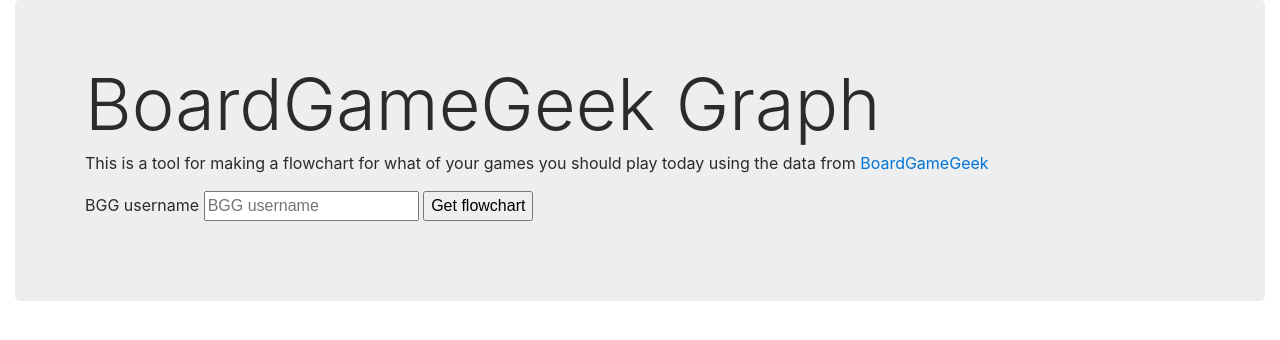
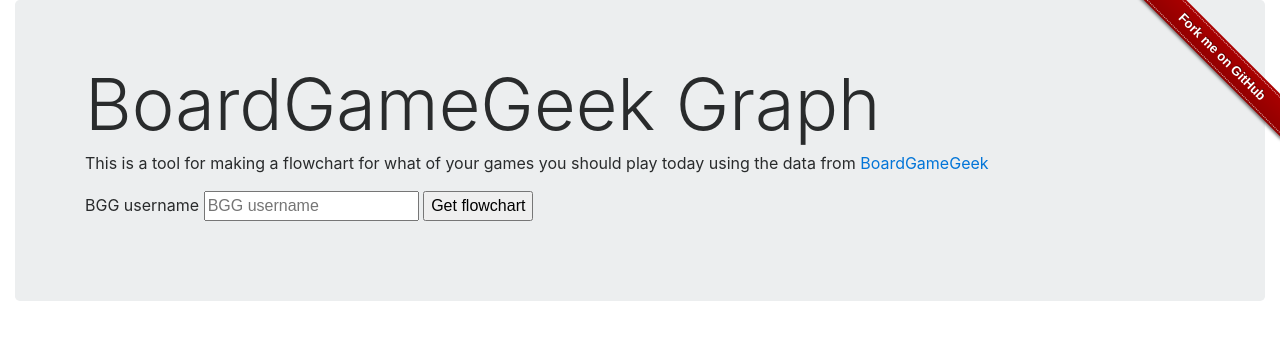
Before and after one commit to palfrey/bgg-graph, a Django app: page / in a window 1280 px wide. Shown: the top 340 px of the page. Run offline with Django 3.2, Linux system fonts and the light colour scheme; parts of the project's set-up code (start-up, migrations or seed data) failed here and were passed over; some libraries are stand-ins or nearby versions.

Commit message:
Add Github Fork ribbon

```diff
--- /dev/null
+++ b/graph/static/gh-fork-ribbon.css
@@ -0,0 +1,120 @@
+/*!
+ * "Fork me on GitHub" CSS ribbon v0.2.0 | MIT License
+ * https://github.com/simonwhitaker/github-fork-ribbon-css
+*/
+
+.github-fork-ribbon {
+  width: 12.1em;
+  height: 12.1em;
+  position: absolute;
+  overflow: hidden;
+  top: 0;
+  right: 0;
+  z-index: 9999;
+  pointer-events: none;
+  font-size: 13px;
+  text-decoration: none;
+  text-indent: -999999px;
+}
+
+.github-fork-ribbon.fixed {
+  position: fixed;
+}
+
+.github-fork-ribbon:before, .github-fork-ribbon:after {
+  /* The right and left classes determine the side we attach our banner to */
+  position: absolute;
+  display: block;
+  width: 15.38em;
+  height: 1.54em;
+
+  top: 3.23em;
+  right: -3.23em;
+
+  -webkit-box-sizing: content-box;
+  -moz-box-sizing: content-box;
+  box-sizing: content-box;
+
+  -webkit-transform: rotate(45deg);
+  -moz-transform: rotate(45deg);
+  -ms-transform: rotate(45deg);
+  -o-transform: rotate(45deg);
+  transform: rotate(45deg);
+}
+
+.github-fork-ribbon:before {
+  content: "";
+
+  /* Add a bit of padding to give some substance outside the "stitching" */
+  padding: .38em 0;
+
+  /* Set the base colour */
+  background-color: #a00;
+
+  /* Set a gradient: transparent black at the top to almost-transparent black at the bottom */
+  background-image: -webkit-gradient(linear, left top, left bottom, from(rgba(0, 0, 0, 0)), to(rgba(0, 0, 0, 0.15)));
+  background-image: -webkit-linear-gradient(top, rgba(0, 0, 0, 0), rgba(0, 0, 0, 0.15));
+  background-image: -moz-linear-gradient(top, rgba(0, 0, 0, 0), rgba(0, 0, 0, 0.15));
+  background-image: -ms-linear-gradient(top, rgba(0, 0, 0, 0), rgba(0, 0, 0, 0.15));
+  background-image: -o-linear-gradient(top, rgba(0, 0, 0, 0), rgba(0, 0, 0, 0.15));
+  background-image: linear-gradient(to bottom, rgba(0, 0, 0, 0), rgba(0, 0, 0, 0.15));
+
+  /* Add a drop shadow */
+  -webkit-box-shadow: 0 .15em .23em 0 rgba(0, 0, 0, 0.5);
+  -moz-box-shadow: 0 .15em .23em 0 rgba(0, 0, 0, 0.5);
+  box-shadow: 0 .15em .23em 0 rgba(0, 0, 0, 0.5);
+
+  pointer-events: auto;
+}
+
+.github-fork-ribbon:after {
+  /* Set the text from the title attribute */
+  content: attr(title);
+
+  /* Set the text properties */
+  color: #fff;
+  font: 700 1em "Helvetica Neue", Helvetica, Arial, sans-serif;
+  line-height: 1.54em;
+  text-decoration: none;
+  text-shadow: 0 -.08em rgba(0, 0, 0, 0.5);
+  text-align: center;
+  text-indent: 0;
+
+  /* Set the layout properties */
+  padding: .15em 0;
+  margin: .15em 0;
+
+  /* Add "stitching" effect */
+  border-width: .08em 0;
+  border-style: dotted;
+  border-color: #fff;
+  border-color: rgba(255, 255, 255, 0.7);
+}
+
+.github-fork-ribbon.left-top, .github-fork-ribbon.left-bottom {
+  right: auto;
+  left: 0;
+}
+
+.github-fork-ribbon.left-bottom, .github-fork-ribbon.right-bottom {
+  top: auto;
+  bottom: 0;
+}
+
+.github-fork-ribbon.left-top:before, .github-fork-ribbon.left-top:after, .github-fork-ribbon.left-bottom:before, .github-fork-ribbon.left-bottom:after {
+  right: auto;
+  left: -3.23em;
+}
+
+.github-fork-ribbon.left-bottom:before, .github-fork-ribbon.left-bottom:after, .github-fork-ribbon.right-bottom:before, .github-fork-ribbon.right-bottom:after {
+  top: auto;
+  bottom: 3.23em;
+}
+
+.github-fork-ribbon.left-top:before, .github-fork-ribbon.left-top:after, .github-fork-ribbon.right-bottom:before, .github-fork-ribbon.right-bottom:after {
+  -webkit-transform: rotate(-45deg);
+  -moz-transform: rotate(-45deg);
+  -ms-transform: rotate(-45deg);
+  -o-transform: rotate(-45deg);
+  transform: rotate(-45deg);
+}
--- a/graph/templates/base.html
+++ b/graph/templates/base.html
@@ -39,8 +39,10 @@
         });
       });
     </script>
+    <link rel="stylesheet" href="{% static "gh-fork-ribbon.css" %}" />
   </head>
   <body>
+    <a class="github-fork-ribbon" href="https://github.com/palfrey/bgg-graph" title="Fork me on GitHub">Fork me on GitHub</a>
      <div class="container-fluid">
      {% block content %}{% endblock %}
      </div>
```
